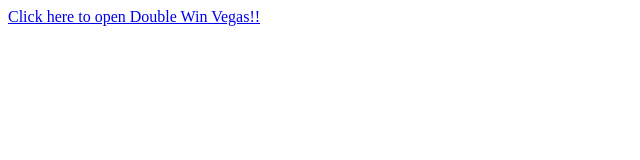
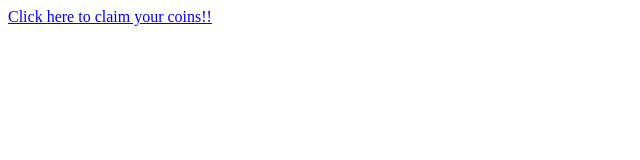
Before and after one commit to niccoloman2/niccoloman2.github.io, a plain HTML site: page DWVLinkTest/index.html in a window 1280 px wide. Shown: the full height of the page, 0-640 px from the left. Drawn offline with Linux system fonts and the light colour scheme.

```diff
--- a/DWVLinkTest/index.html
+++ b/DWVLinkTest/index.html
@@ -2,7 +2,6 @@
 <html lang="en-us">
 <!--meta http-equiv="Refresh" content="0; url='https://cubeslots-prod.anino.co/unity_app?target=https://cubeslots.page.link/oGfi'" /-->
 
-<a href='https://cubeslots.page.link/?link=https://www.anino.co/double-win-vegas/?pid%3DFB%26c%3D7%2BMillion%2BCoins%2B%2B%2BScratch%2BCards%2BFor%2BYou!%26af_sub1%3D5bd166038b75530010f20d24&apn=ppl.unity.cubeslots&isi=3095066&ibi=ppl.unity.cubeslots&ifl=https://apps.apple.com/us/app/double-win-vegas-casino-slots/id1056430196?ls%3D1
-'> Click here to open Double Win Vegas!! </a>
+<a href='https://www.anino.co/double-win-vegas/?pid=FB&c=7+Million+Coins+++Scratch+Cards+For+You!&af_sub1=5bd166038b75530010f20d24'> Click here to claim your coins!! </a>
 
 </html>
```
